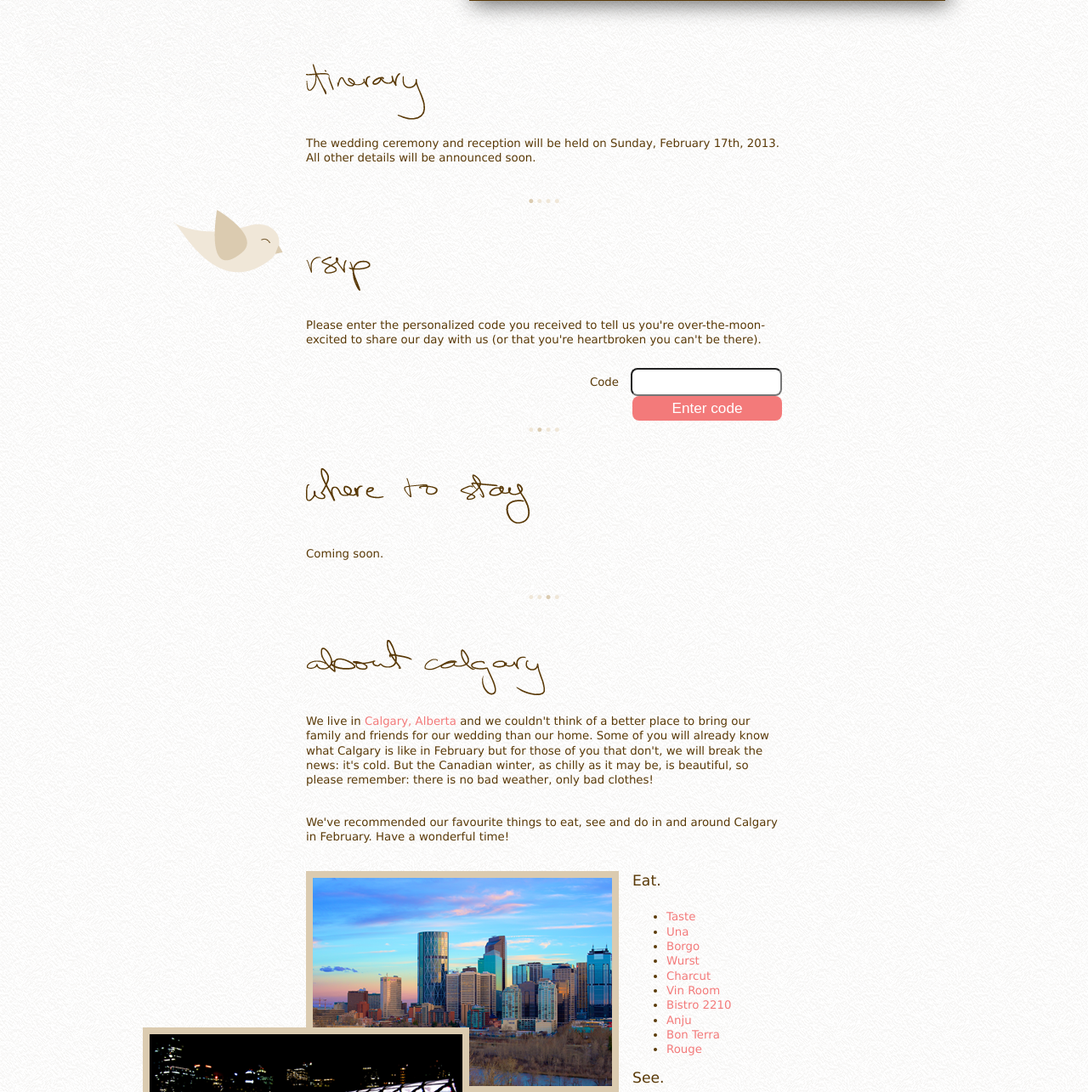
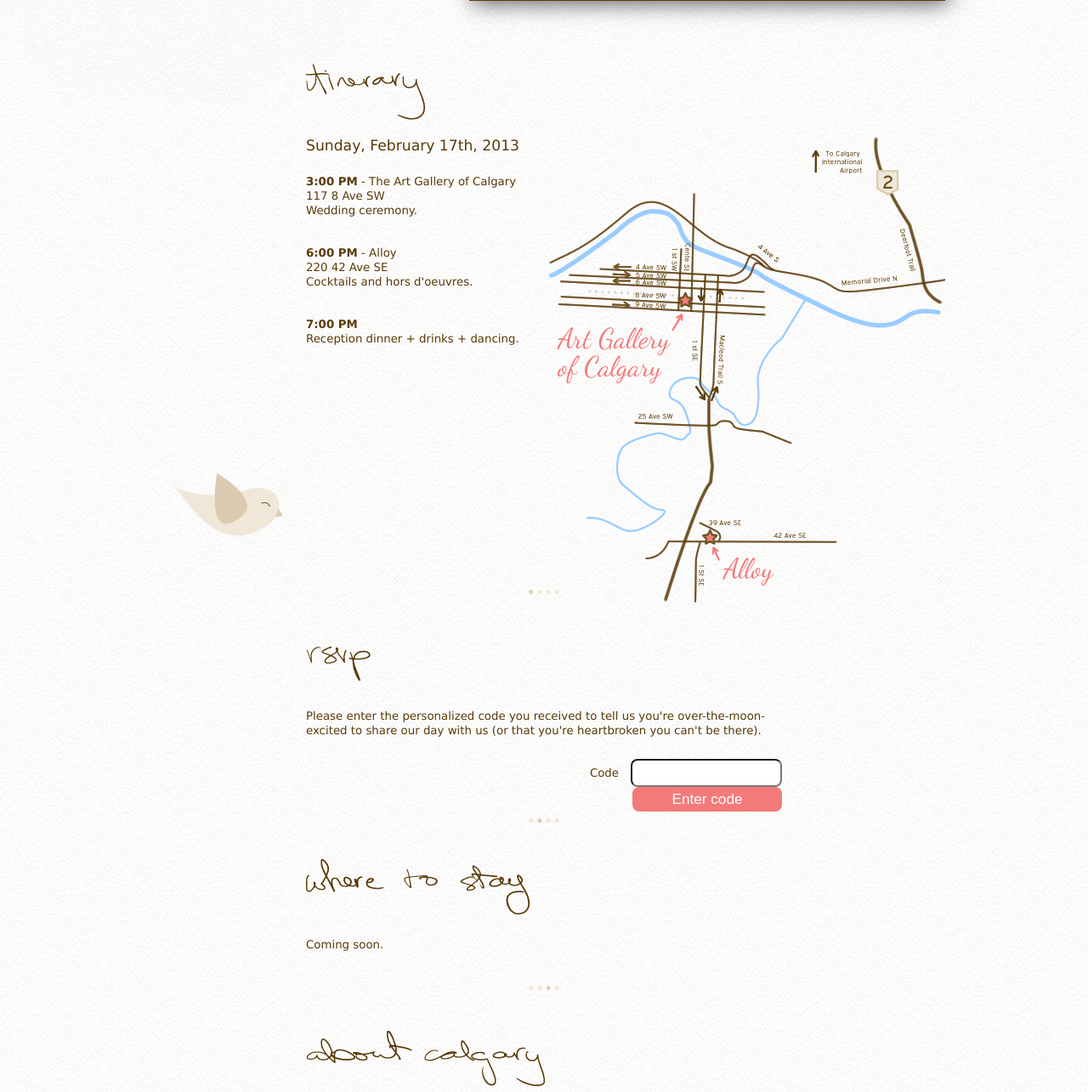
Before and after one commit to dmcb/derek-and-hailey-wedding, a CodeIgniter app: page / in a window 1280 px wide. Shown: the part 649-1934 px from the top of the page at 85% size. Run offline with CodeIgniter, Linux system fonts and the light colour scheme; some libraries are stand-ins or nearby versions.

Commit message:
Added itinerary and map.
Hooray for directions!

```diff
--- a/assets/scripts/script.js
+++ b/assets/scripts/script.js
@@ -7,7 +7,7 @@ $(document).ready(function(){
 	if ($('#bird1').length != 0) {
 		scrollorama.animate('#bird1',
 		{
-			delay:50,
+			delay:400,
 			duration:1200,
 			property:'background-position-x',
 			start:-129,
--- a/assets/styles/style.css
+++ b/assets/styles/style.css
@@ -36,7 +36,7 @@ div.bird {
   height: 500px; }
   div.bird#bird1 {
     background: url(../images/bird_flight.png) no-repeat 204px 56px;
-    top: 840px;
+    top: 1150px;
     left: 0; }
   div.bird#bird2 {
     background: url(../images/bird_flight_2.png) no-repeat 0px 0px;
@@ -148,6 +148,18 @@ div.page {
     border: none; }
   div.page div.section {
     margin-top: 64px; }
+    div.page div.section#itinerary {
+      min-height: 620px; }
+      div.page div.section#itinerary span.time {
+        font-weight: bold; }
+      div.page div.section#itinerary h4 {
+        width: 560px;
+        margin-left: auto;
+        margin-right: auto; }
+      div.page div.section#itinerary #map {
+        border: 0;
+        position: absolute;
+        right: 16px; }
     div.page div.section#rsvp span {
       width: 368px;
       margin: 0;
--- a/assets/styles/style.scss
+++ b/assets/styles/style.scss
@@ -70,7 +70,7 @@ div.bird {
 
 	&#bird1 {
 		background: url(../images/bird_flight.png) no-repeat 204px 56px;
-		top: 840px;
+		top: 1150px;
 		left: 0;
 	}
 
@@ -226,6 +226,26 @@ div.page {
 
 	div.section {
 		margin-top: $gap;
+
+		&#itinerary {
+			min-height: 620px;
+
+			span.time {
+				font-weight: bold;
+			}
+
+			h4 {
+				width: 560px;
+				margin-left: auto;
+				margin-right: auto;
+			}
+
+			#map {
+				border: 0;
+				position: absolute;
+				right: 16px;
+			}
+		}
 
 		&#rsvp {
 			span {
--- a/ci_app_2.1.2/views/wedding.php
+++ b/ci_app_2.1.2/views/wedding.php
@@ -15,7 +15,16 @@
   		<div class="wrapper">
   			<div class="section" id="itinerary">
 				<h3><img src="<?php echo base_url();?>assets/images/itinerary.png" alt="Itinerary" /></h3>
-				<p>The wedding ceremony and reception will be held on Sunday, February 17th, 2013. All other details will be announced soon.</p>
+				<a href="<?php echo base_url();?>assets/images/map_large.png"><img src="<?php echo base_url();?>assets/images/map.png" alt="Map" id="map" /></a>
+				<h4>Sunday, February 17th, 2013</h4>
+				<p><span class="time">3:00 PM</span> - The Art Gallery of Calgary<br/>
+				117 8 Ave SW<br/>
+				Wedding ceremony.</p>
+				<p><span class="time">6:00 PM</span> - Alloy<br/>
+				220 42 Ave SE<br/>
+				Cocktails and hors d'oeuvres.</p>
+				<p><span class="time">7:00 PM</span><br/>
+				Reception dinner + drinks + dancing.</p>
 			</div>
 			<div class="divider"><span class="highlight">&bull;</span>&bull;&bull;&bull;</div>
 <?php echo $rsvp; ?>
```
Also changed, not shown: assets/images/map.png (added), assets/images/map_large.png (added).
